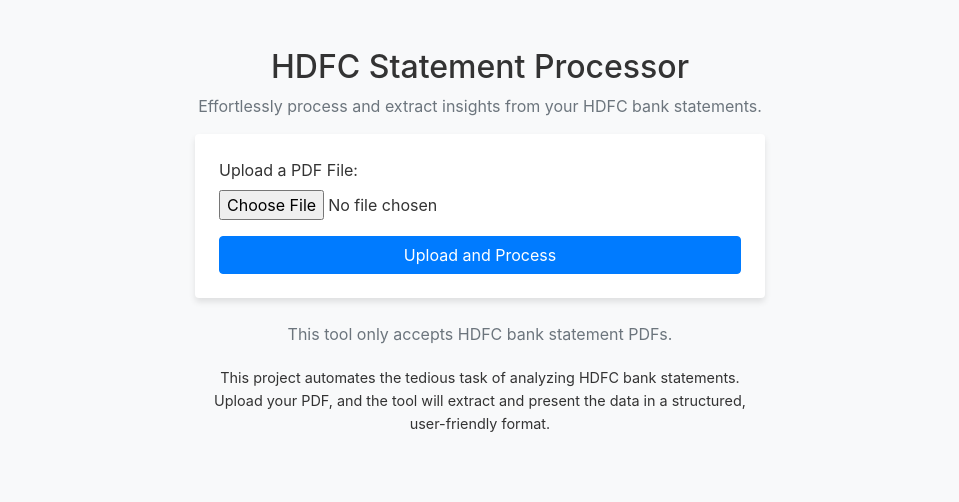
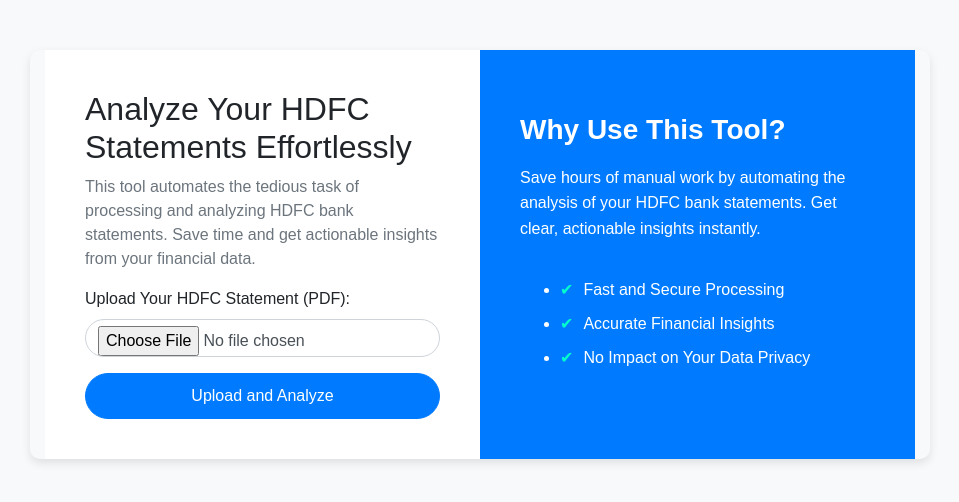
Before and after one commit to mitbapl/SOA2XLS_Turnover, a Flask app: page / in a window 1280 px wide. Shown: the top 502 px of the page, without its empty margins (160-1119 px from the left). Run offline with Flask 3, Linux system fonts and the light colour scheme; some libraries are stand-ins or nearby versions.

Commit message:
Update Index.html

```diff
--- a/templates/Index.html
+++ b/templates/Index.html
@@ -8,74 +8,90 @@
     <style>
         body {
             background-color: #f8f9fa;
-            color: #333;
+            font-family: Arial, sans-serif;
         }
         .container {
-            max-width: 600px;
+            max-width: 900px;
+            margin-top: 50px;
+            display: flex;
+            flex-wrap: wrap;
+            box-shadow: 0 4px 10px rgba(0, 0, 0, 0.1);
+            border-radius: 10px;
+            overflow: hidden;
         }
-        .card {
-            border: none;
-            box-shadow: 0 4px 6px rgba(0, 0, 0, 0.1);
+        .left-section {
+            background-color: #ffffff;
+            padding: 40px;
+            flex: 1 1 50%;
+        }
+        .right-section {
+            background-color: #007bff;
+            color: #ffffff;
+            padding: 40px;
+            flex: 1 1 50%;
+            display: flex;
+            flex-direction: column;
+            justify-content: center;
+        }
+        .right-section h3 {
+            font-weight: bold;
+        }
+        .right-section p {
+            margin-top: 10px;
+            line-height: 1.6;
+        }
+        .form-control, .btn-primary {
+            border-radius: 25px;
         }
         .btn-primary {
-            background-color: #007bff;
-            border-color: #007bff;
+            padding: 10px 30px;
             transition: all 0.3s ease;
         }
         .btn-primary:hover {
             background-color: #0056b3;
-            border-color: #0056b3;
         }
-        .explanation {
+        .features {
             margin-top: 20px;
-            font-size: 0.9rem;
-            line-height: 1.6;
         }
-        .progress {
-            margin-top: 10px;
-            display: none;
+        .features li {
+            margin-bottom: 10px;
+        }
+        .features li::before {
+            content: "✔";
+            margin-right: 10px;
+            color: #00ffcc;
         }
     </style>
 </head>
 <body>
-    <div class="container mt-5">
-        <h2 class="text-center">HDFC Statement Processor</h2>
-        <p class="text-center text-muted">Effortlessly process and extract insights from your HDFC bank statements.</p>
-        <div class="card p-4">
-            <form id="uploadForm" action="/upload" method="POST" enctype="multipart/form-data">
+    <div class="container">
+        <!-- Left Section -->
+        <div class="left-section">
+            <h2>Analyze Your HDFC Statements Effortlessly</h2>
+            <p class="text-muted">This tool automates the tedious task of processing and analyzing HDFC bank statements. Save time and get actionable insights from your financial data.</p>
+            <form action="/upload" method="POST" enctype="multipart/form-data">
                 <div class="form-group">
-                    <label for="file">Upload a PDF File:</label>
-                    <input type="file" class="form-control-file" id="file" name="file" accept=".pdf" required>
+                    <label for="file">Upload Your HDFC Statement (PDF):</label>
+                    <input type="file" class="form-control" id="file" name="file" accept=".pdf" required>
                 </div>
-                <button type="submit" class="btn btn-primary btn-block">Upload and Process</button>
-                <div class="progress mt-3">
-                    <div class="progress-bar progress-bar-striped progress-bar-animated" role="progressbar" style="width: 0%;"></div>
-                </div>
+                <button type="submit" class="btn btn-primary btn-block">Upload and Analyze</button>
             </form>
         </div>
-        <div class="text-center mt-4">
-            <p class="text-muted">This tool only accepts HDFC bank statement PDFs.</p>
-        </div>
-        <div class="explanation text-center">
-            <p>This project automates the tedious task of analyzing HDFC bank statements. Upload your PDF, and the tool will extract and present the data in a structured, user-friendly format.</p>
+
+        <!-- Right Section -->
+        <div class="right-section">
+            <h3>Why Use This Tool?</h3>
+            <p>Save hours of manual work by automating the analysis of your HDFC bank statements. Get clear, actionable insights instantly.</p>
+            <ul class="features">
+                <li>Fast and Secure Processing</li>
+                <li>Accurate Financial Insights</li>
+                <li>No Impact on Your Data Privacy</li>
+            </ul>
         </div>
     </div>
 
     <script src="https://code.jquery.com/jquery-3.5.1.slim.min.js"></script>
     <script src="https://cdn.jsdelivr.net/npm/@popperjs/core@2.5.2/dist/umd/popper.min.js"></script>
     <script src="https://stackpath.bootstrapcdn.com/bootstrap/4.5.2/js/bootstrap.min.js"></script>
-    <script>
-        document.getElementById('uploadForm').addEventListener('submit', function(event) {
-        const progressBar = document.querySelector('.progress');
-        const progress = document.querySelector('.progress-bar');
-
-        // Display progress bar
-        progressBar.style.display = 'block';
-        progress.style.width = '50%';
-        progress.innerText = 'Uploading...';
-
-        // The form will now post the file to the server as the default action is not prevented.
-    });
-    </script>
 </body>
 </html>
```
